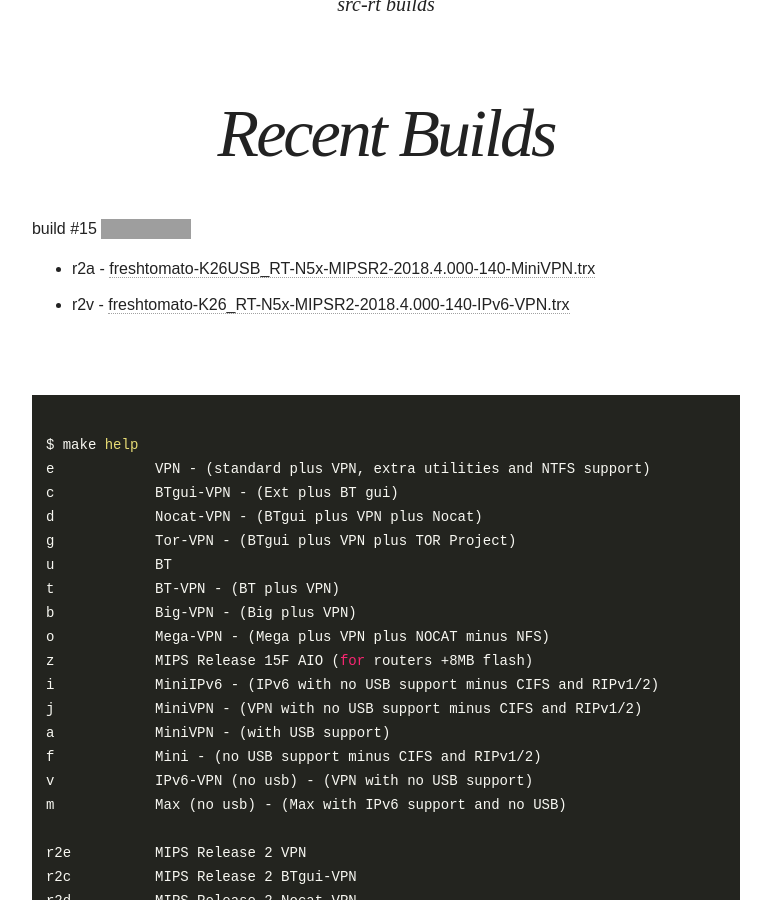
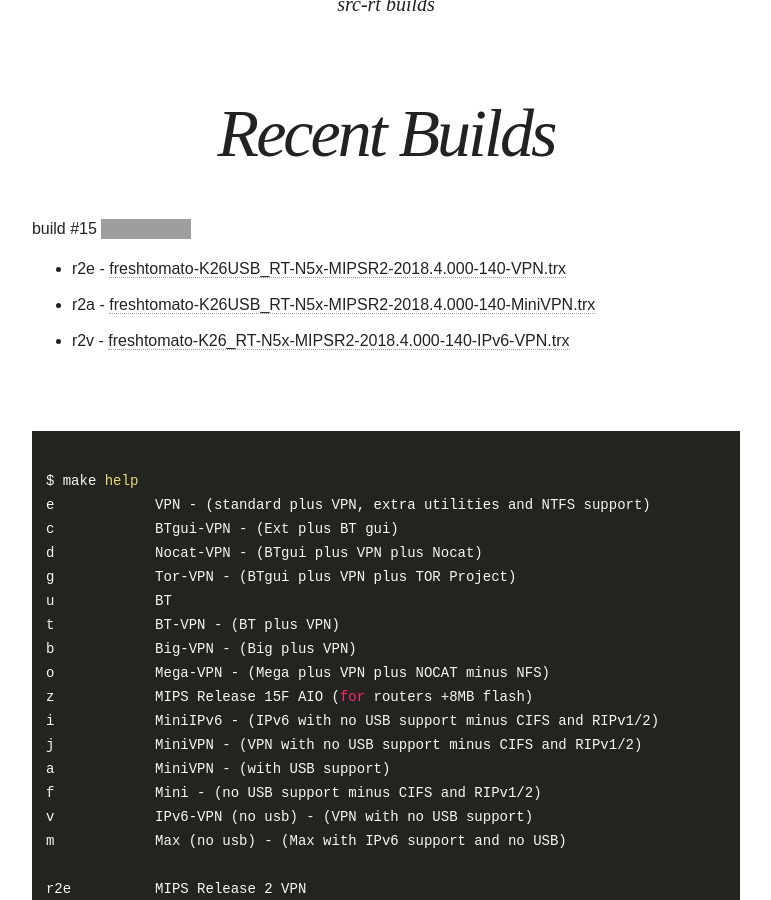
Before and after one commit to oglopss/freshtomato-mips-ci-jekyll, a Jekyll site: the page built from index.html, in a window 1280 px wide and 900 px high, scrolled down 379 px. Shown: the whole window, without its empty margins (254-1025 px from the left). Built offline with Jekyll 4.4.1, drawn with Linux system fonts in a browser that asks for light colours; nearby versions of some CDN libraries; grey boxes are pictures that could not be loaded.

Commit message:
Travis build 15 r2e pushed to gh-pages

```diff
--- a/_data/ss.yml
+++ b/_data/ss.yml
@@ -2,3 +2,4 @@
 files:
   - 0005 r2v freshtomato-K26_RT-N5x-MIPSR2-2018.4.000-140-IPv6-VPN.trx
   - 0004 r2a freshtomato-K26USB_RT-N5x-MIPSR2-2018.4.000-140-MiniVPN.trx
+  - 0001 r2e freshtomato-K26USB_RT-N5x-MIPSR2-2018.4.000-140-VPN.trx
```
